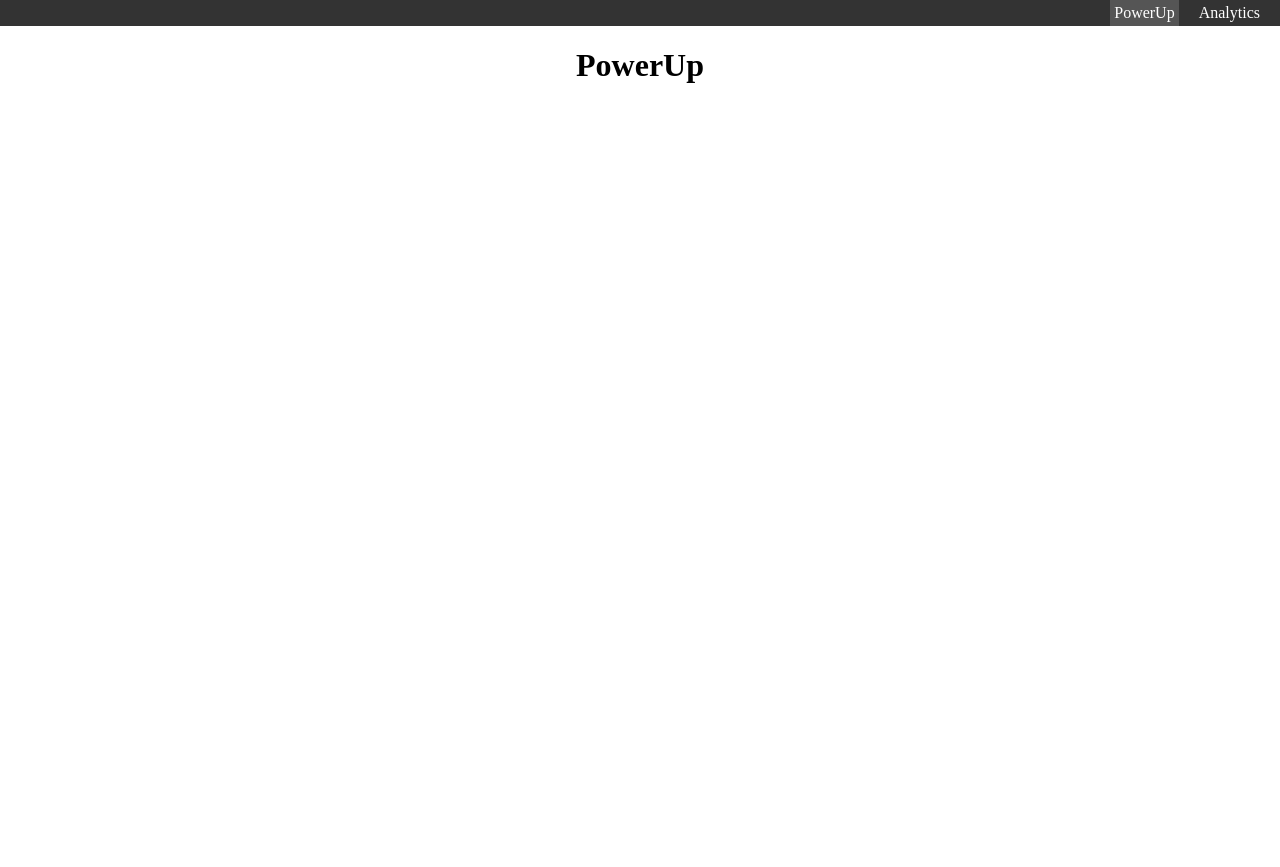
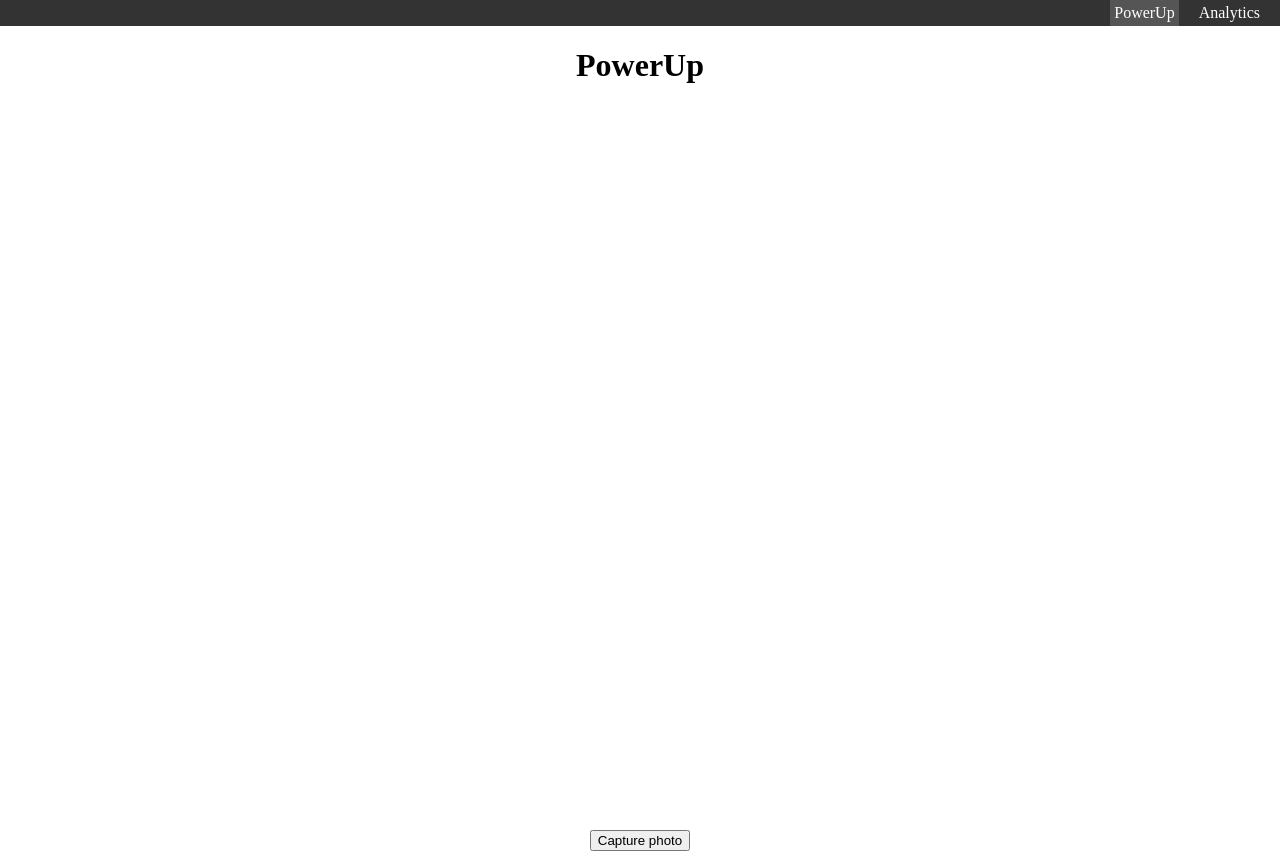
Before and after one commit to hjl667/pose-pro_react, a React (Create React App) app: page /powerup in a window 1280 px wide. Before the commit the page ends 800 px from the top, so only its background shows below. Built offline with nearby package versions, Linux system fonts and the light colour scheme; no server answers.

Commit message:
webcam setup

```diff
--- a/package.json
+++ b/package.json
@@ -10,6 +10,7 @@
     "react-dom": "^18.2.0",
     "react-router-dom": "^6.21.1",
     "react-scripts": "5.0.1",
+    "react-webcam": "^7.2.0",
     "web-vitals": "^2.1.4"
   },
   "scripts": {
--- a/src/pages/PowerUp.js
+++ b/src/pages/PowerUp.js
@@ -1,3 +1,52 @@
+import React, { useRef } from 'react';
+import Webcam from "react-webcam";
+
 export default function PowerUp() {
-    return <h1>PowerUp</h1>
+    const webcamRef = useRef(null);
+
+    const capture = async () => {
+        const imageSrc = webcamRef.current.getScreenshot();
+        await sendImageToServer(imageSrc);
+    };
+
+    const sendImageToServer = async (base64Image) => {
+        const blob = base64ToBlob(base64Image, 'image/jpeg');
+        const formData = new FormData();
+        formData.append('file', blob, 'image.jpg');
+
+        try {
+            const response = await fetch('/upload', {
+                method: 'POST',
+                body: formData,
+            });
+            const result = await response.text();
+            console.log(result);
+        } catch (error) {
+            console.error('Error:', error);
+        }
+    };
+
+    function base64ToBlob(base64, mime) {
+        const byteString = atob(base64.split(',')[1]);
+        const ab = new ArrayBuffer(byteString.length);
+        const ia = new Uint8Array(ab);
+        for (let i = 0; i < byteString.length; i++) {
+            ia[i] = byteString.charCodeAt(i);
+        }
+        return new Blob([ab], { type: mime });
+    }
+
+    return (
+        <div>
+            <h1>PowerUp</h1>
+            <Webcam
+                audio={false}
+                height={720}
+                ref={webcamRef}
+                screenshotFormat="image/jpeg"
+                width={1280}
+            />
+            <button onClick={capture}>Capture photo</button>
+        </div>
+    );
 }
```
Also changed, not shown: 2 other files (tests, documents, lock files or other folders).
